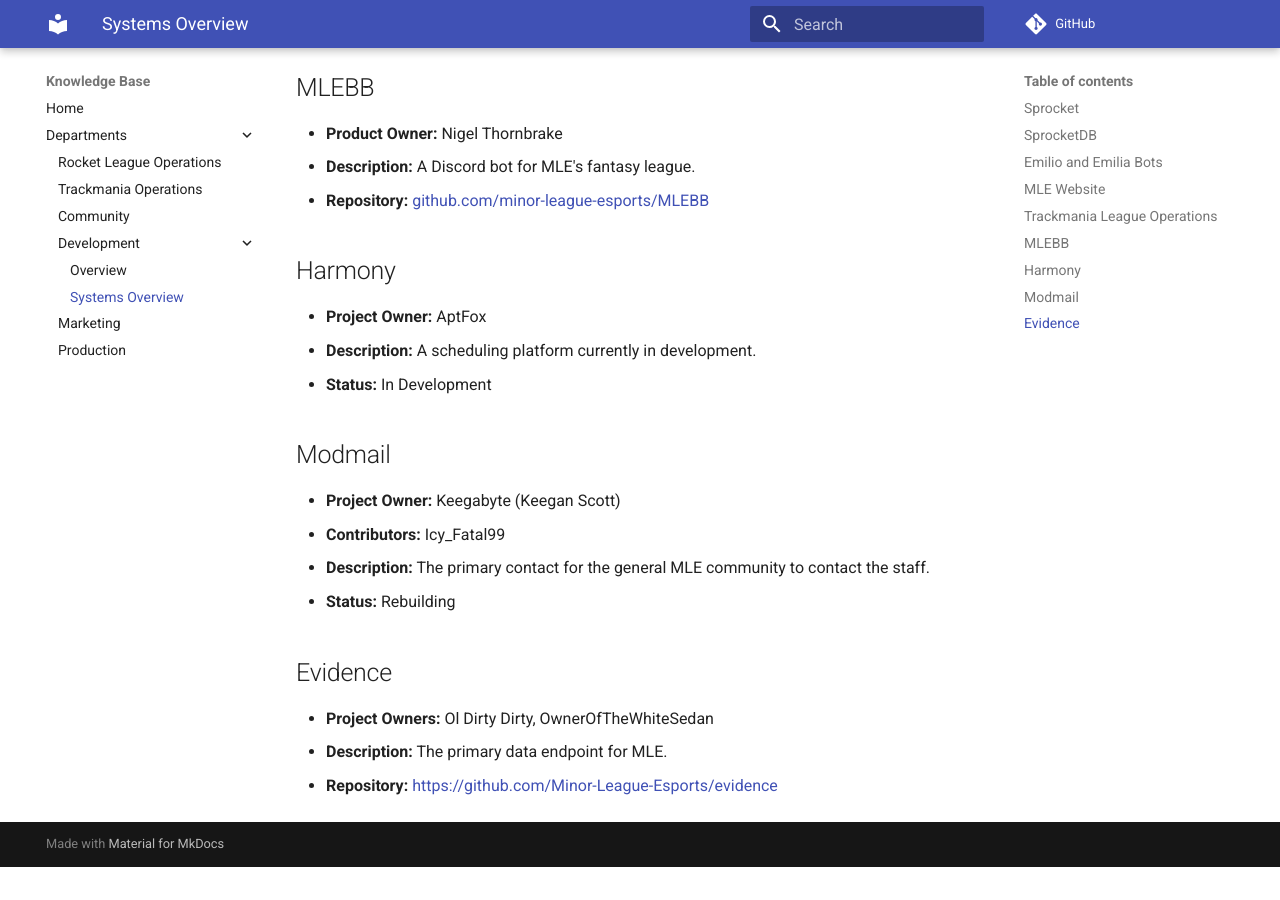
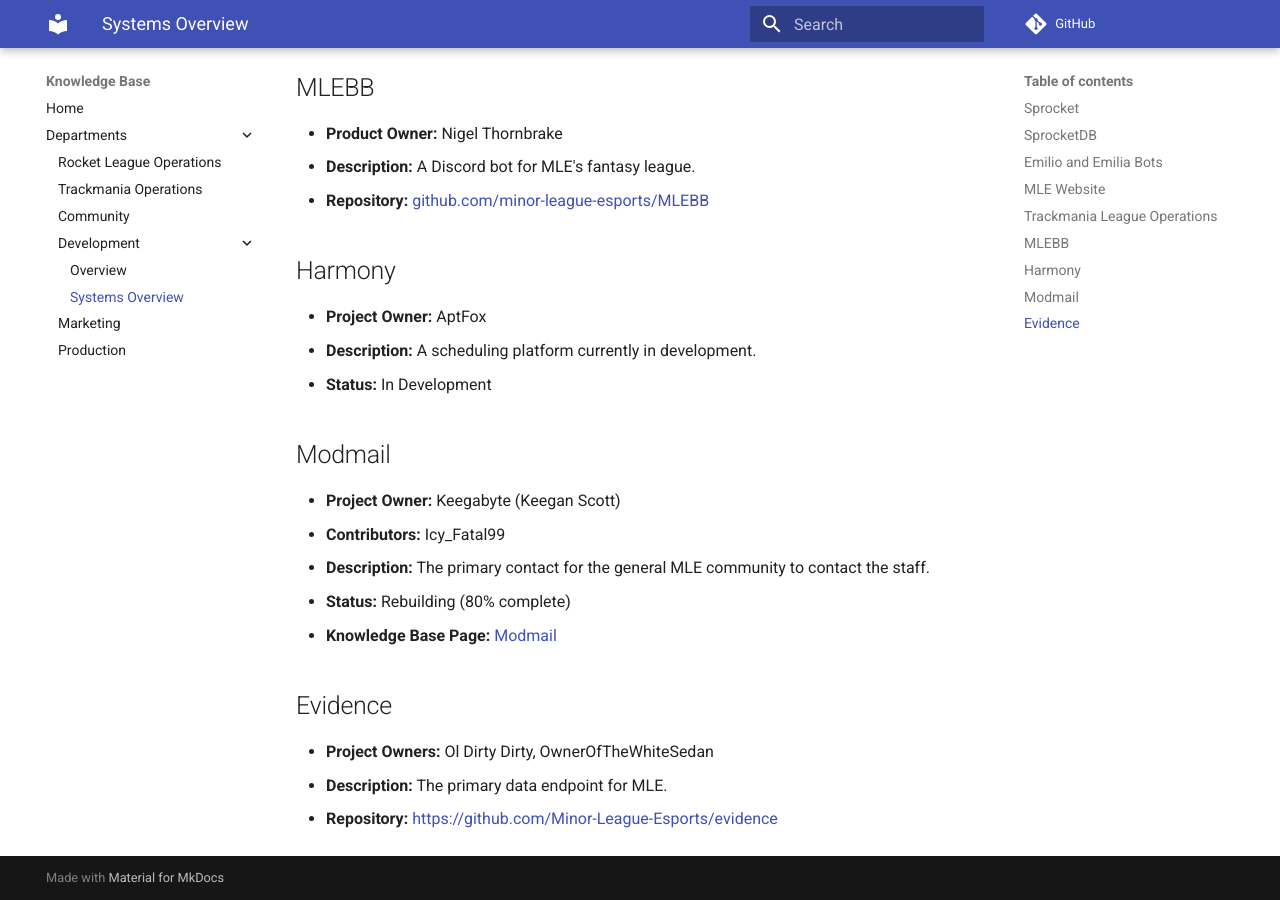
Before and after one commit to Minor-League-Esports/knowledgeBase, an MkDocs documentation site: the page built from docs/departments/systems-overview.md, in a window 1280 px wide and 900 px high, scrolled down 1112 px. Built offline with MkDocs 1.6.1 and Material for MkDocs 9.7.7, drawn with Linux system fonts in a browser that asks for light colours; comment, search, counter and statistics services are not loaded; before the commit the page ends 1979 px from its top, so only the background shows below that.

Commit message:
Clarify Modmail status in systems overview
Updated Modmail status to indicate 80% completion.

```diff
--- a/docs/departments/systems-overview.md
+++ b/docs/departments/systems-overview.md
@@ -40,7 +40,8 @@
 - **Project Owner:** Keegabyte (Keegan Scott)
 - **Contributors:** Icy_Fatal99
 - **Description:** The primary contact for the general MLE community to contact the staff.
-- **Status:** Rebuilding
+- **Status:** Rebuilding (80% complete)
+- **Knowledge Base Page:** [Modmail](modmail.md)
 
 ## Evidence
 - **Project Owners:** Ol Dirty Dirty, OwnerOfTheWhiteSedan
```
